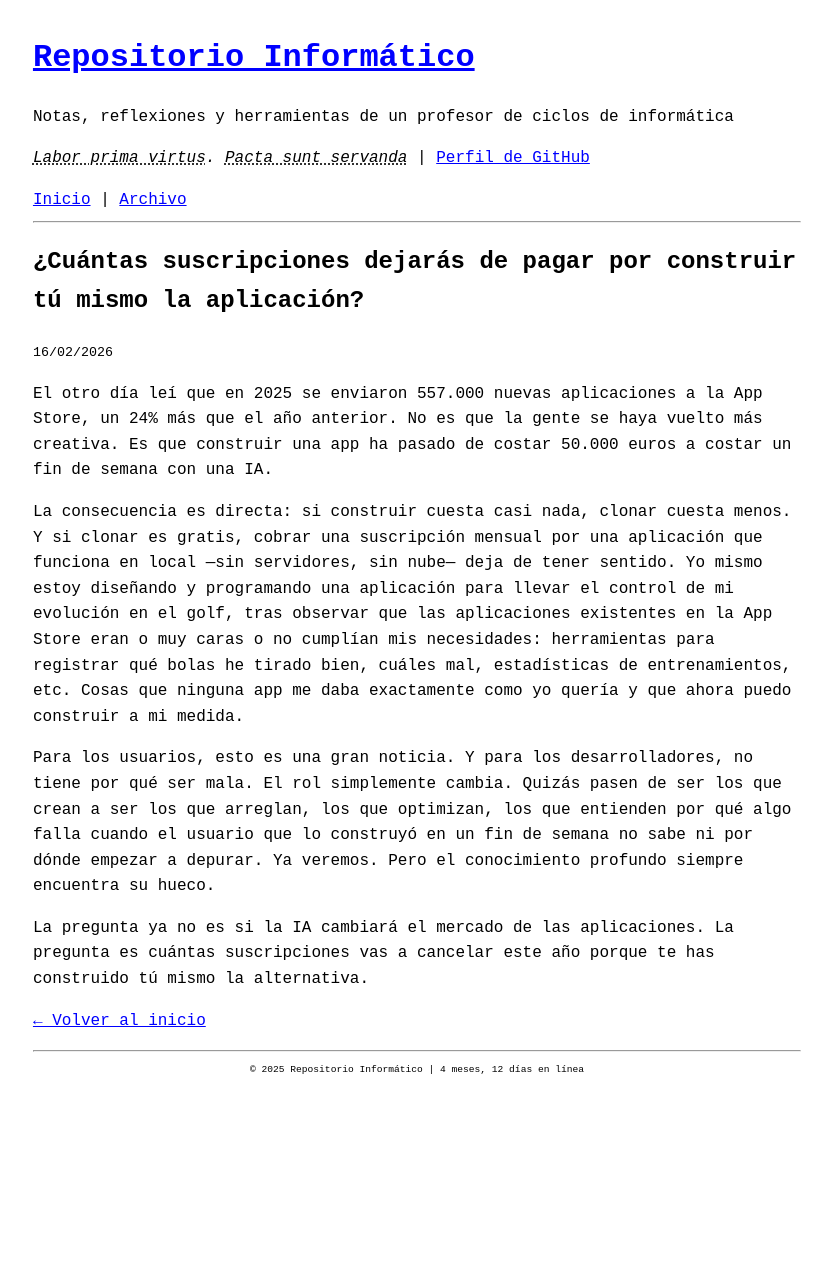
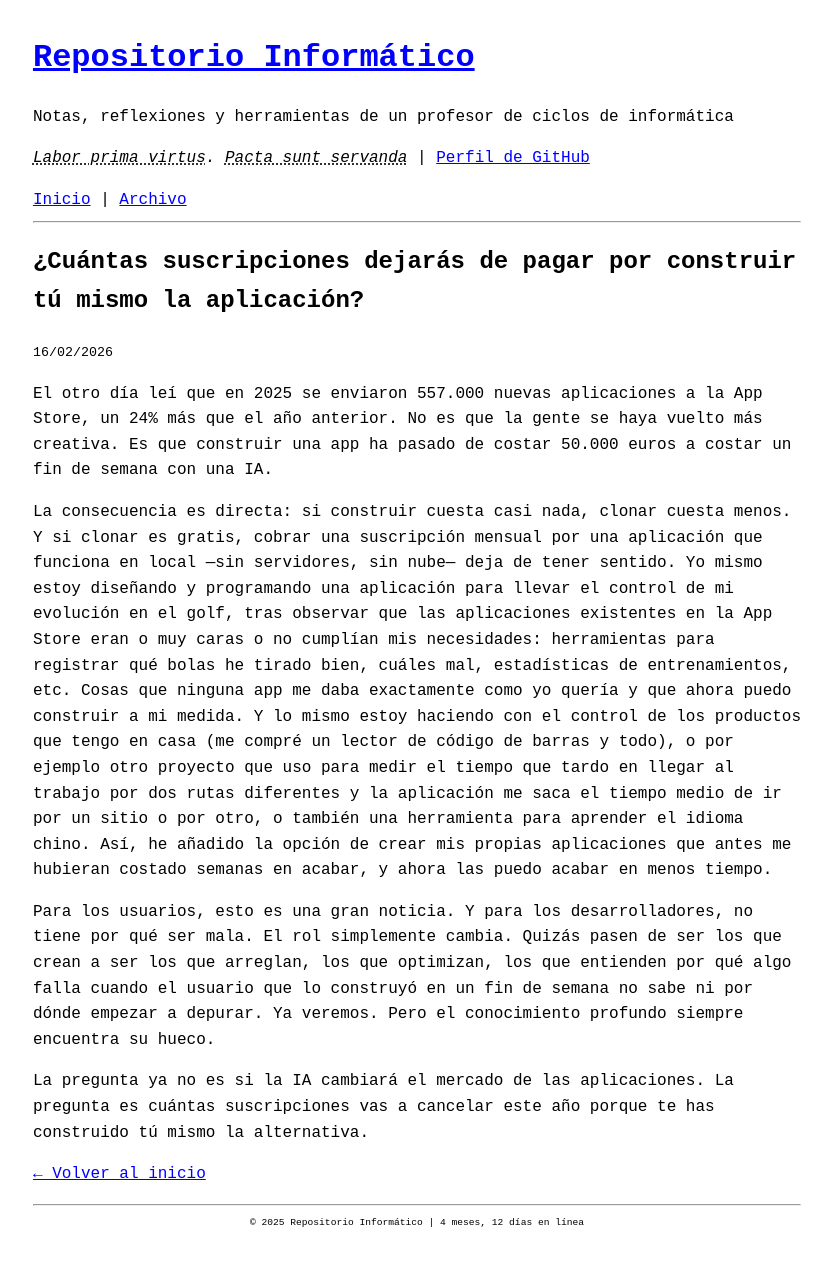
Before and after one commit to repositorioinformatico/repositorioinformatico.github.io, a Jekyll site: the page built from _posts/2026-02-16-cuantas-suscripciones-dejaras-de-pagar.md, in a window 1280 px wide. Shown: the whole page, without its empty margins (223-1055 px from the left). Built offline with Jekyll 4.4.1, drawn with Linux system fonts in a browser that asks for light colours; before the commit the page ends 1109 px from its top, so only the background shows below that.

Commit message:
Ampliar post de suscripciones con más ejemplos de apps propias
Co-Authored-By: Claude Opus 4.6 <noreply@anthropic.com>

```diff
--- a/_posts/2026-02-16-cuantas-suscripciones-dejaras-de-pagar.md
+++ b/_posts/2026-02-16-cuantas-suscripciones-dejaras-de-pagar.md
@@ -6,7 +6,7 @@ date: 2026-02-16
 
 El otro día leí que en 2025 se enviaron 557.000 nuevas aplicaciones a la App Store, un 24% más que el año anterior. No es que la gente se haya vuelto más creativa. Es que construir una app ha pasado de costar 50.000 euros a costar un fin de semana con una IA.
 
-La consecuencia es directa: si construir cuesta casi nada, clonar cuesta menos. Y si clonar es gratis, cobrar una suscripción mensual por una aplicación que funciona en local —sin servidores, sin nube— deja de tener sentido. Yo mismo estoy diseñando y programando una aplicación para llevar el control de mi evolución en el golf, tras observar que las aplicaciones existentes en la App Store eran o muy caras o no cumplían mis necesidades: herramientas para registrar qué bolas he tirado bien, cuáles mal, estadísticas de entrenamientos, etc. Cosas que ninguna app me daba exactamente como yo quería y que ahora puedo construir a mi medida.
+La consecuencia es directa: si construir cuesta casi nada, clonar cuesta menos. Y si clonar es gratis, cobrar una suscripción mensual por una aplicación que funciona en local —sin servidores, sin nube— deja de tener sentido. Yo mismo estoy diseñando y programando una aplicación para llevar el control de mi evolución en el golf, tras observar que las aplicaciones existentes en la App Store eran o muy caras o no cumplían mis necesidades: herramientas para registrar qué bolas he tirado bien, cuáles mal, estadísticas de entrenamientos, etc. Cosas que ninguna app me daba exactamente como yo quería y que ahora puedo construir a mi medida. Y lo mismo estoy haciendo con el control de los productos que tengo en casa (me compré un lector de código de barras y todo), o por ejemplo otro proyecto que uso para medir el tiempo que tardo en llegar al trabajo por dos rutas diferentes y la aplicación me saca el tiempo medio de ir por un sitio o por otro, o también una herramienta para aprender el idioma chino. Así, he añadido la opción de crear mis propias aplicaciones que antes me hubieran costado semanas en acabar, y ahora las puedo acabar en menos tiempo.
 
 Para los usuarios, esto es una gran noticia. Y para los desarrolladores, no tiene por qué ser mala. El rol simplemente cambia. Quizás pasen de ser los que crean a ser los que arreglan, los que optimizan, los que entienden por qué algo falla cuando el usuario que lo construyó en un fin de semana no sabe ni por dónde empezar a depurar. Ya veremos. Pero el conocimiento profundo siempre encuentra su hueco.
 
```
